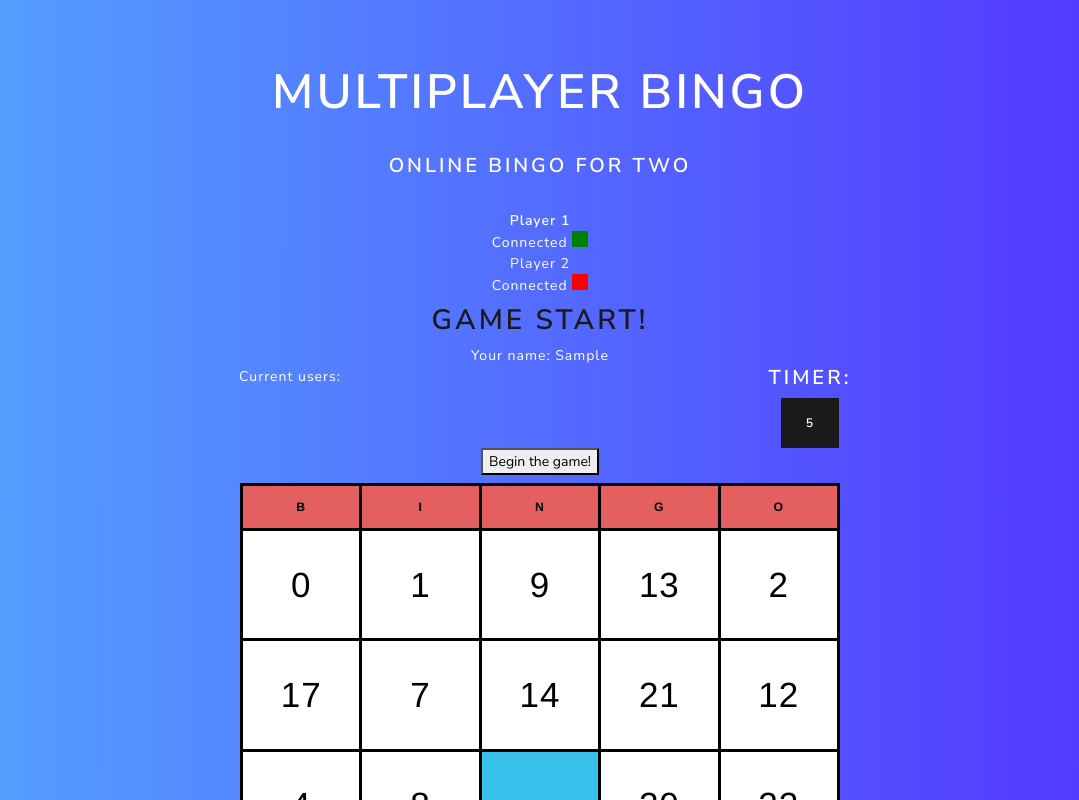
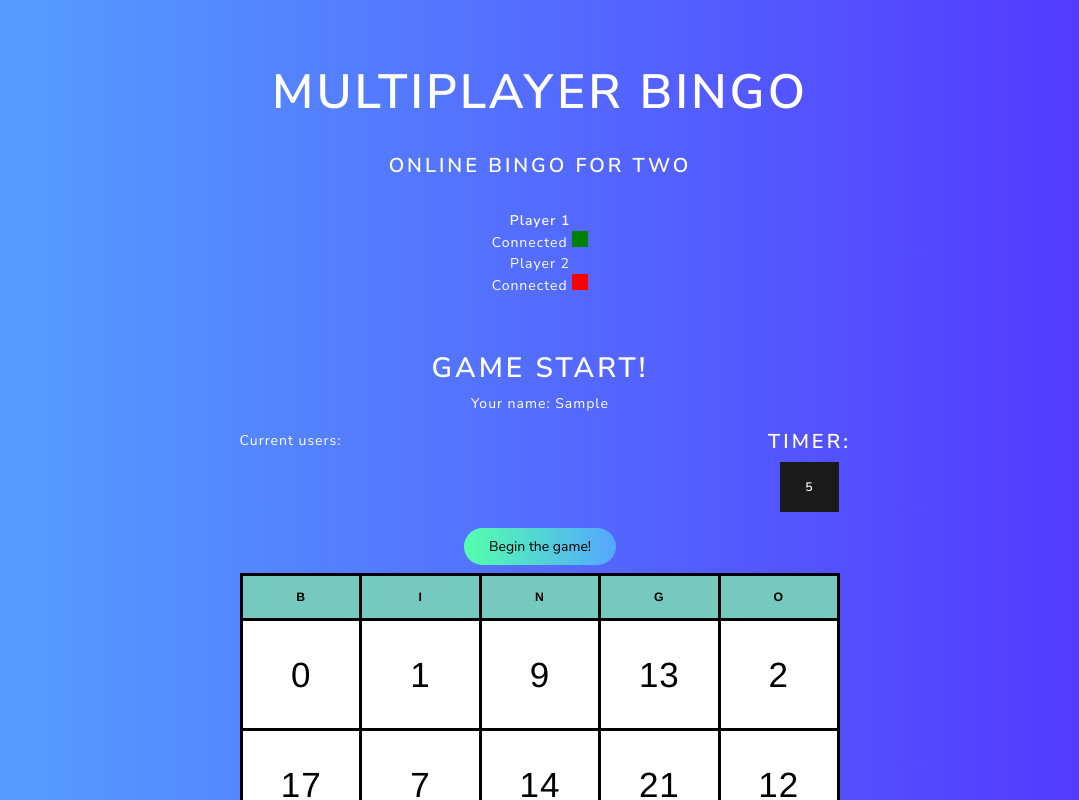
Before and after one commit to CptnReef/BINGO_websocket.io, a website: page static/index.html in a window 1280 px wide. Both pictures are taken after typing "Sample", "name@example.com" into the empty fields and a click on the button "ENTER GAME". Shown: the top 800 px of the page, without its empty margins (100-1179 px from the left). Drawn offline with nearby package versions, Linux system fonts and the light colour scheme; no server answers.

Commit message:
Styled the Game

```diff
--- a/static/style.css
+++ b/static/style.css
@@ -20,8 +20,27 @@ font-family: 'Roboto Slab', serif;
   color: white;
 }
 
+button{
+  box-shadow: none;
+  padding: 8px 25px;
+  border: none;
+  border-radius: 20px;
+  background-image: linear-gradient(to right, #54ffac, #54a7ff);
+  color: black!important;
+}
+
 #header {
   text-align: center;
+  padding: 3rem 0 0 0;
+  font-size: 24px!important;
+}
+
+#header h2{
+  color: white;
+}
+
+.subitems{
+  padding: 1rem;
 }
 
 #bingoNumber {
@@ -29,7 +48,7 @@ font-family: 'Roboto Slab', serif;
 }
 
 .bingoHeader {
-  background: #e46060;
+  background: #76C9BF;
 }
 
 /* Style spacing of items inside of bingo board */
```
